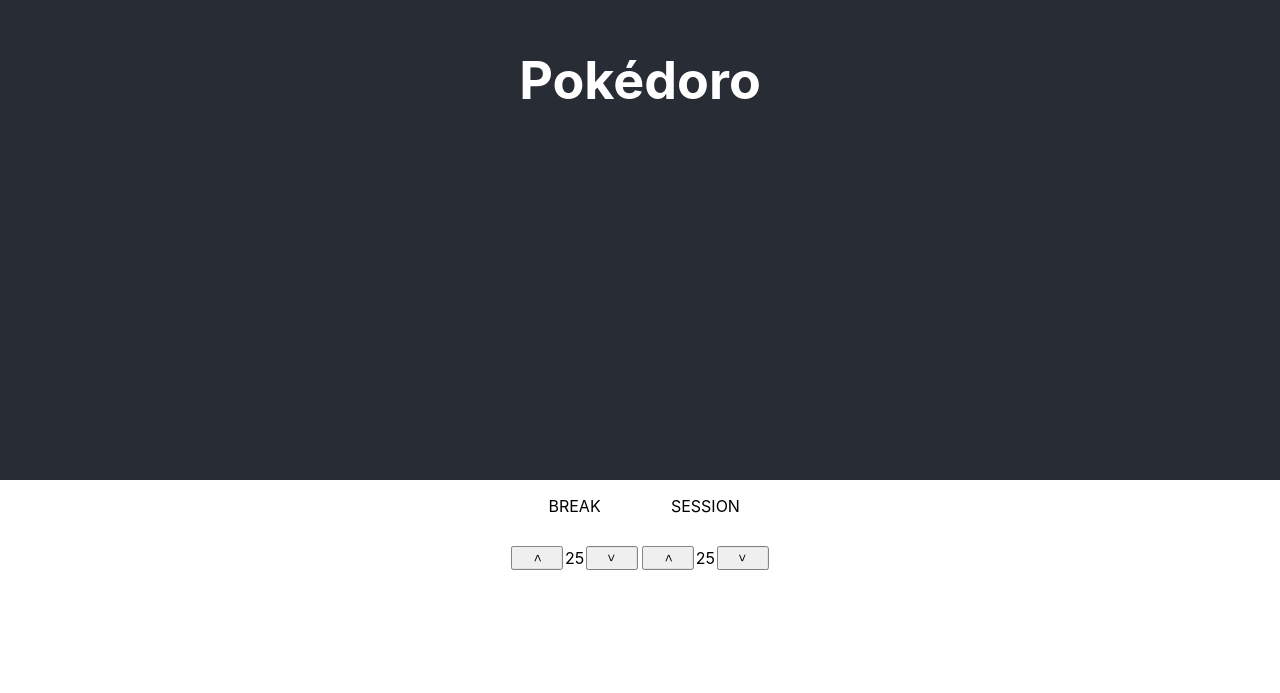
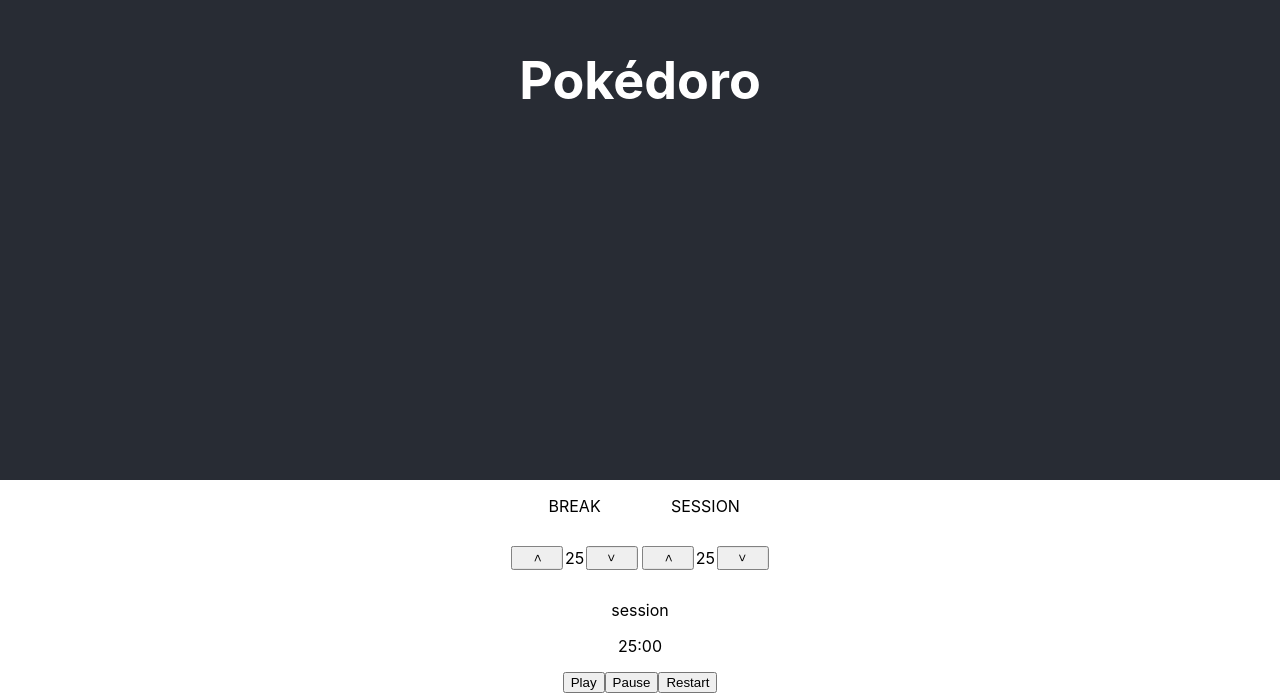
Before and after one commit to Roninii/pokedoro, a React (Create React App) app: page / in a window 1280 px wide. Shown: the part 320-1013 px from the top of the page. Before the commit the page ends 904 px from the top, so only its background shows below. Built offline with nearby package versions, Linux system fonts and the light colour scheme.

Commit message:
add timer component. ui scaffolding complete

```diff
--- a/src/App.js
+++ b/src/App.js
@@ -2,6 +2,8 @@
 import './App.css';
 
 import Mode from './components/mode/mode';
+import Timer from './components/timer/timer';
+import TimerControls from './components/controls/timer-control';
 
 function App() {
   return (
@@ -13,6 +15,8 @@
         <Mode mode="break" />
         <Mode mode="session" />
       </div>
+      <Timer mode="session" />
+      <TimerControls />
     </div>
   );
 }
--- /dev/null
+++ b/src/components/controls/timer-control.js
@@ -0,0 +1,13 @@
+import React from 'react';
+
+const TimerControls = props => {
+  return (
+    <div style={{ display: `flex`, justifyContent: `center` }}>
+      <button>Play</button>
+      <button>Pause</button>
+      <button>Restart</button>
+    </div>
+  );
+};
+
+export default TimerControls;
--- /dev/null
+++ b/src/components/timer/timer.js
@@ -0,0 +1,12 @@
+import React from 'react';
+
+const Timer = props => {
+  return (
+    <section>
+      <p>{props.mode}</p>
+      <p>25:00</p>
+    </section>
+  );
+};
+
+export default Timer;
```
